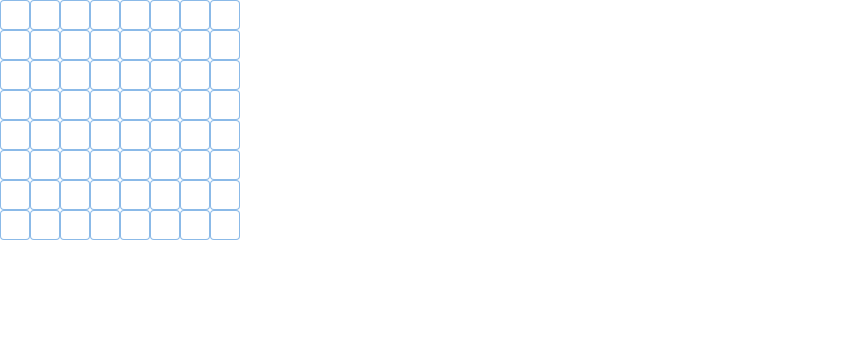
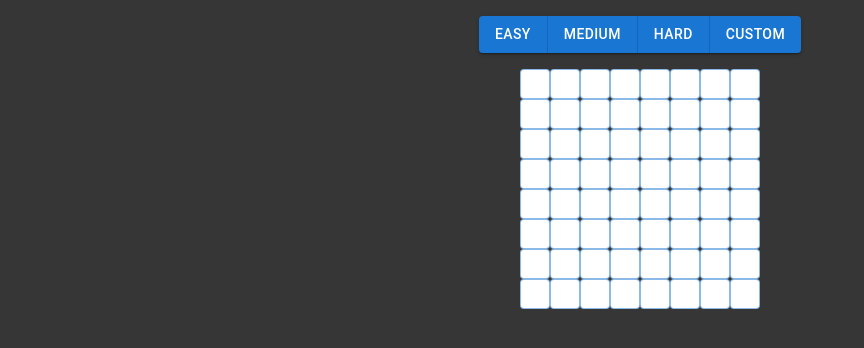
Before and after one commit to jordibaliellas/mines-weeper, a Next.js app: page / in a window 1280 px wide. Shown: the top 348 px of the page, without its empty margins (0-864 px from the left). Built offline with nearby package versions, Linux system fonts and the light colour scheme.

Commit message:
Add different difficulties

```diff
--- /dev/null
+++ b/src/components/Configuration.tsx
@@ -0,0 +1,58 @@
+import Button from '@mui/material/Button'
+import ButtonGroup from '@mui/material/ButtonGroup'
+import { MinesweeperConfig } from '@/interfaces/minesweeper'
+import { setConfiguration } from '@/state/slices/configuration.slice'
+import { useAppDispatch } from '@/state/hooks'
+
+export enum Difficulties {
+    EASY = 'EASY',
+    MEDIUM = 'MEDIUM',
+    HARD = 'HARD',
+}
+
+export const configurationByDifficulty: Record<
+    Difficulties,
+    MinesweeperConfig
+> = {
+    [Difficulties.EASY]: {
+        columns: 8,
+        rows: 8,
+        mines: 10,
+    },
+    [Difficulties.MEDIUM]: {
+        columns: 16,
+        rows: 16,
+        mines: 40,
+    },
+    [Difficulties.HARD]: {
+        columns: 31,
+        rows: 16,
+        mines: 99,
+    },
+}
+
+export default function BasicButtonGroup() {
+    const dispatch = useAppDispatch()
+
+    const onClickDifficulty = (difficulty: Difficulties) => {
+        dispatch(setConfiguration(configurationByDifficulty[difficulty]))
+    }
+
+    return (
+        <ButtonGroup
+            variant="contained"
+            aria-label="outlined primary button group"
+        >
+            <Button onClick={() => onClickDifficulty(Difficulties.EASY)}>
+                Easy
+            </Button>
+            <Button onClick={() => onClickDifficulty(Difficulties.MEDIUM)}>
+                Medium
+            </Button>
+            <Button onClick={() => onClickDifficulty(Difficulties.HARD)}>
+                Hard
+            </Button>
+            <Button>Custom</Button>
+        </ButtonGroup>
+    )
+}
--- a/src/pages/_app.tsx
+++ b/src/pages/_app.tsx
@@ -3,5 +3,5 @@ import '@/styles/globals.scss'
 import type { AppProps } from 'next/app'
 
 export default function App({ Component, pageProps }: AppProps) {
-    return <Component {...pageProps} />
+    return <Component style={{ height: '100%' }} {...pageProps} />
 }
--- a/src/pages/index.tsx
+++ b/src/pages/index.tsx
@@ -1,14 +1,24 @@
-import Box from '@mui/material/Box'
+import Configuration from '@/components/Configuration'
 import MinesWeeper from '@/components/MinesWeeper'
 import { Provider } from 'react-redux'
+import Stack from '@mui/material/Stack'
 import { store } from '@/state/store'
 
 export default function Home() {
     return (
         <Provider store={store}>
-            <Box>
+            <Stack
+                sx={{
+                    alignItems: 'center',
+                    p: 2,
+                    gap: 2,
+                    height: '100%',
+                    width: '100%',
+                }}
+            >
+                <Configuration />
                 <MinesWeeper></MinesWeeper>
-            </Box>
+            </Stack>
         </Provider>
     )
 }
--- a/src/styles/globals.scss
+++ b/src/styles/globals.scss
@@ -1,7 +1,8 @@
 html body {
-    height: 100%;
-    width: 100%;
+    height: 100vh;
+    width: 100vw;
     margin: 0px;
+    background-color: #363636;
 }
 
 * {
```
